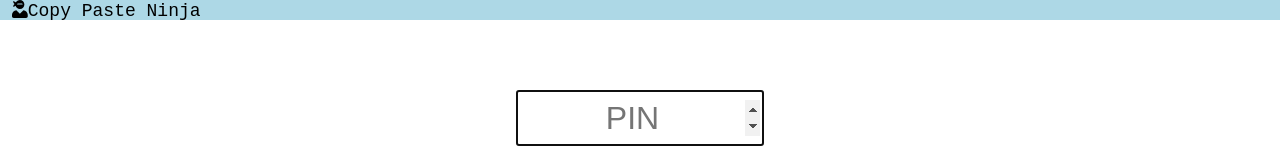
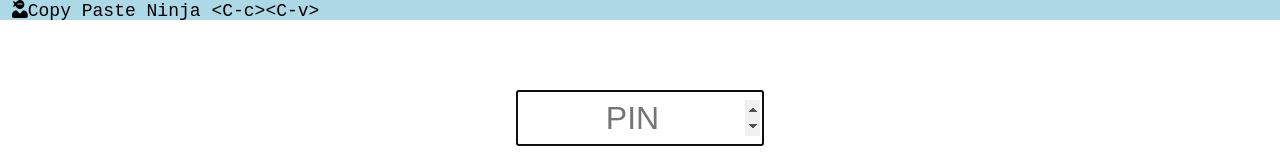
Before and after one commit to genjudev/ccv, a Vue app: page / in a window 1280 px wide. Shown: the top 160 px of the page. Built offline with nearby package versions, Linux system fonts and the light colour scheme.

Commit message:
fancy nav title

```diff
--- a/src/components/Nav.vue
+++ b/src/components/Nav.vue
@@ -5,7 +5,7 @@
         <li>
           <router-link to="/">
             <font-awesome-icon icon="user-ninja"></font-awesome-icon>Copy Paste
-            Ninja</router-link
+            Ninja  &lt;C-c&gt;&lt;C-v&gt;</router-link
           >
         </li>
         <li></li>
```
